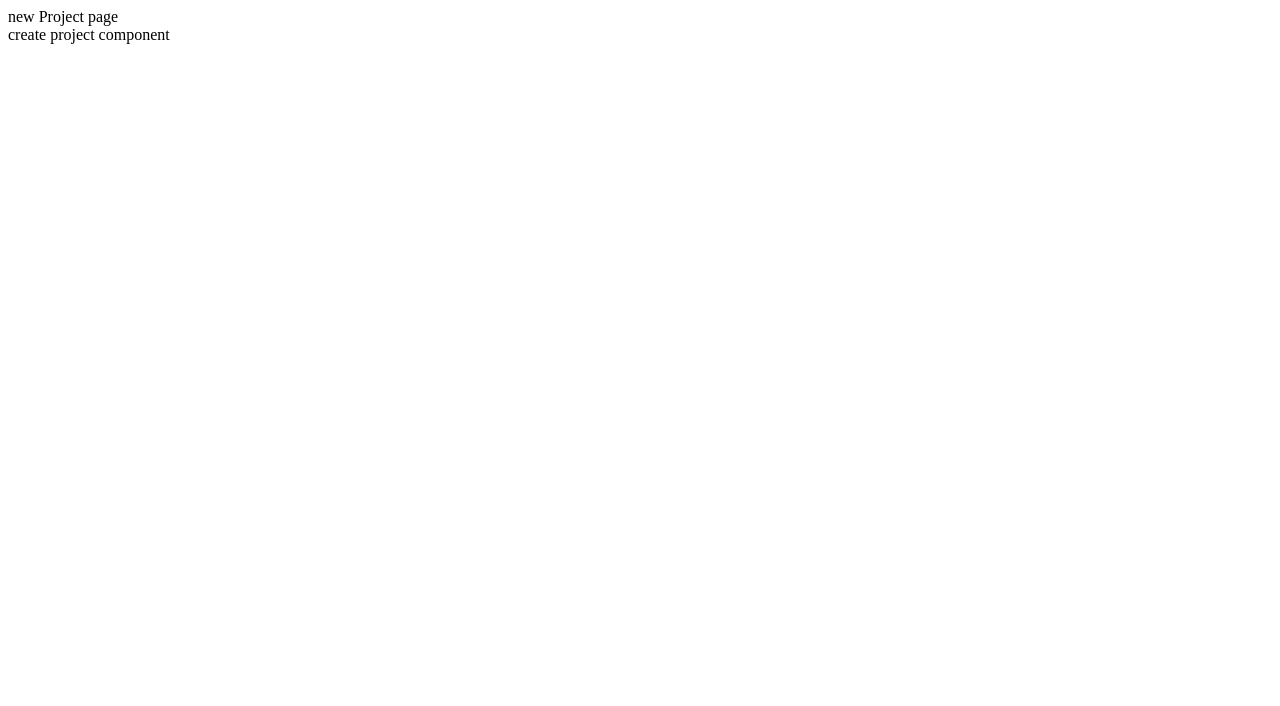
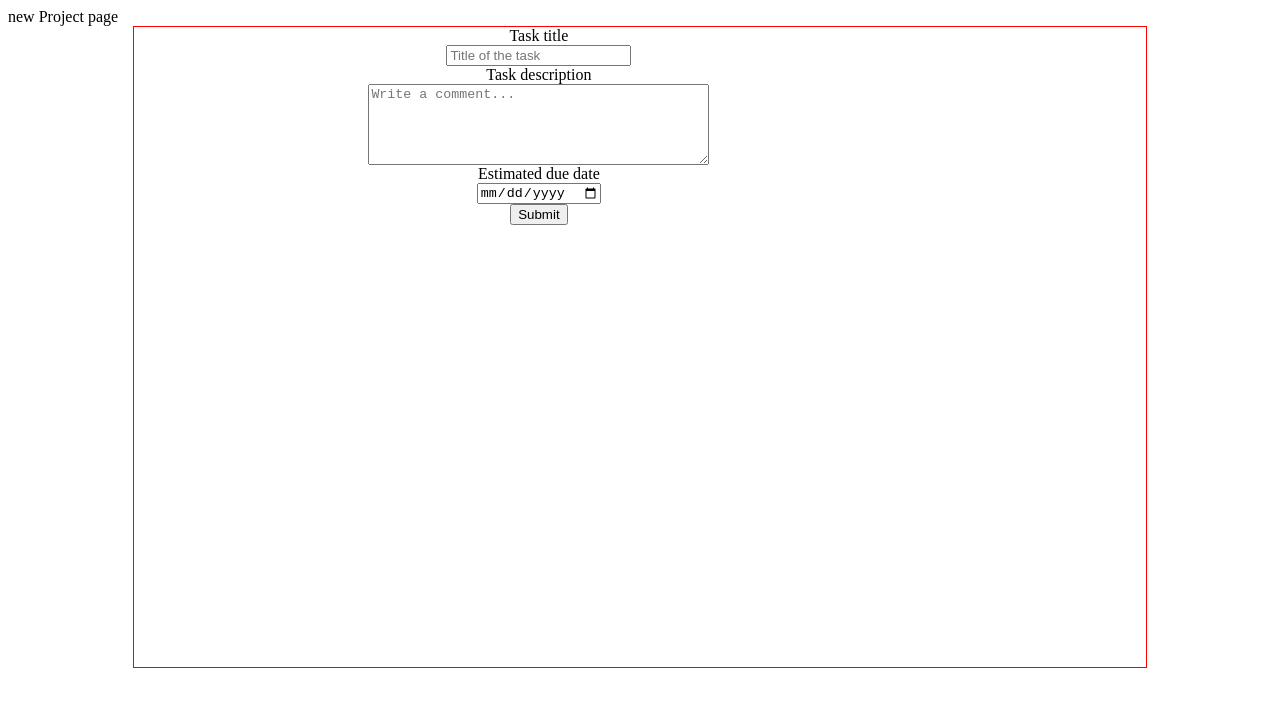
Before and after one commit to jondhill333/ProjectManagementTool, a Next.js app: page /project/new in a window 1280 px wide. Shown: the top 706 px of the page. Built offline with nearby package versions, Linux system fonts and the light colour scheme.

Commit message:
Refactor createtask and reateproject modal to one component

```diff
--- a/components/taskModals/create/CreateTaskModal.module.scss
+++ b/components/createModal/CreateModal.module.scss
@@ -1,5 +1,5 @@
-@import "../../../styles/mixins";
-@import "../../../styles/variables";
+@import "../../styles/mixins";
+@import "../../styles/variables";
 
 .container {
   @include flex(column);
@@ -15,3 +15,8 @@
   @include centered();
   width: $width;
 }
+
+.radioButtons {
+  @include flex(row);
+  margin-top: 10px;
+}
--- a/components/taskModals/create/CreateTaskModal.tsx
+++ b/components/createModal/CreateModal.tsx
@@ -1,15 +1,28 @@
-import React, { useState } from "react";
-import styles from "./CreateTaskModal.module.scss";
+import React, { useState, useEffect } from "react";
+import styles from "./CreateModal.module.scss";
 import { useRouter } from "next/router";
 
-export default function CreateTaskModal() {
-  const { container, taskForm } = styles;
+export default function CreateModal() {
+  const { container, taskForm, radioButtons } = styles;
   const [form, setForm] = useState({
     title: "",
     description: "",
     estimatedDueDate: "",
   });
+  const [type, setType] = useState("");
+
   const router = useRouter();
+  let path = router.pathname;
+
+  useEffect(() => {
+    if (path.charAt(1) === "t") {
+      setType("task");
+    } else if (path.charAt(1) === "p") {
+      setType("project");
+    } else {
+      setType("epic");
+    }
+  }, []);
 
   function handleChange(e) {
     setForm({
@@ -20,12 +33,12 @@ export default function CreateTaskModal() {
 
   function handleSubmit(e) {
     e.preventDefault();
-    createTask();
+    create();
   }
 
-  async function createTask() {
+  async function create() {
     try {
-      const res = await fetch("http://localhost:3000/api/tasks", {
+      const res = await fetch(`http://localhost:3000/api/${type}`, {
         method: "POST",
         headers: {
           Accept: "application/json",
@@ -38,6 +51,7 @@ export default function CreateTaskModal() {
       console.log(error);
     }
   }
+
   return (
     <>
       <main className={container}>
--- a/components/createProject/CreateProject.module.scss
+++ /dev/null
@@ -1,2 +0,0 @@
-@import "../../styles/mixins";
-@import "../../styles/variables";
--- a/components/createProject/CreateProject.tsx
+++ /dev/null
@@ -1,17 +0,0 @@
-import Head from "next/head";
-import React from "react";
-import { GetStaticProps, GetStaticPaths, GetServerSideProps } from "next";
-import styles from "./CreateProject.module.scss";
-import { useRouter } from "next/router";
-
-// export const TaskContext = React.createContext([]);
-
-export default function CreateProject() {
-  const { container } = styles;
-
-  return (
-    <>
-      <div className={container}>create project component</div>
-    </>
-  );
-}
--- a/pages/project/new.tsx
+++ b/pages/project/new.tsx
@@ -1,11 +1,7 @@
 import Head from "next/head";
 import React from "react";
-import { GetStaticProps, GetStaticPaths, GetServerSideProps } from "next";
-// import styles from "./index.module.scss";
-import { useRouter } from "next/router";
-import CreateProject from "../../components/createProject/CreateProject";
-
-// export const TaskContext = React.createContext([]);
+// import styles from "./new.module.scss";
+import CreateModal from "../../components/createModal/CreateModal";
 
 export default function NewProjectPage() {
   //   const { container } = styles;
@@ -13,7 +9,7 @@ export default function NewProjectPage() {
   return (
     <>
       <div>new Project page</div>
-      <CreateProject />
+      <CreateModal />
     </>
   );
 }
--- a/pages/task/new.tsx
+++ b/pages/task/new.tsx
@@ -1,8 +1,7 @@
 import Head from "next/head";
 import React from "react";
 import styles from "./new.module.scss";
-// import { useRouter } from "next/router";
-import CreateTaskModal from "../../components/taskModals/create/CreateTaskModal";
+import CreateModal from "../../components/createModal/CreateModal";
 
 export default function New() {
   const {} = styles;
@@ -10,7 +9,7 @@ export default function New() {
   return (
     <>
       <div> New Task page</div>
-      <CreateTaskModal />
+      <CreateModal />
     </>
   );
 }
```
